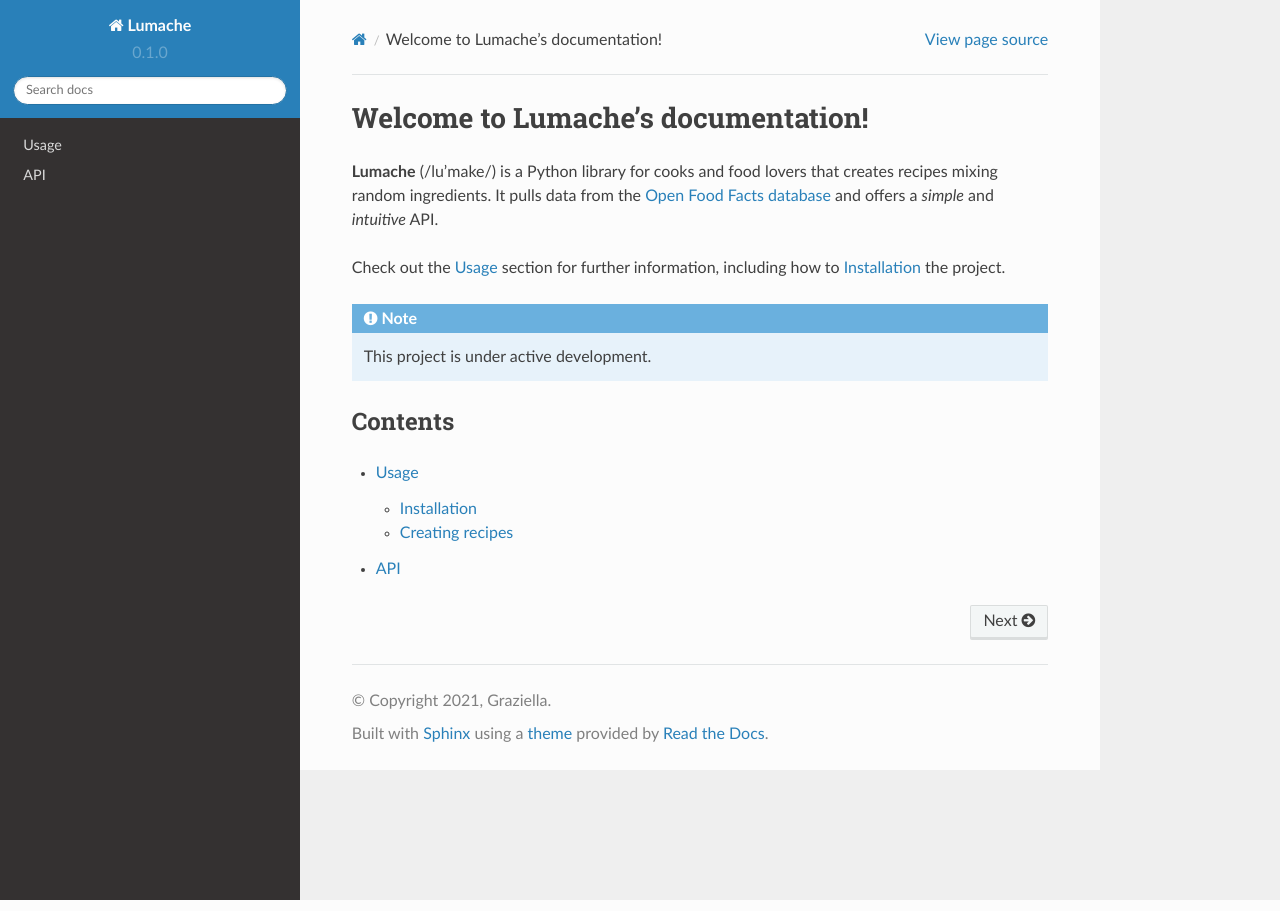
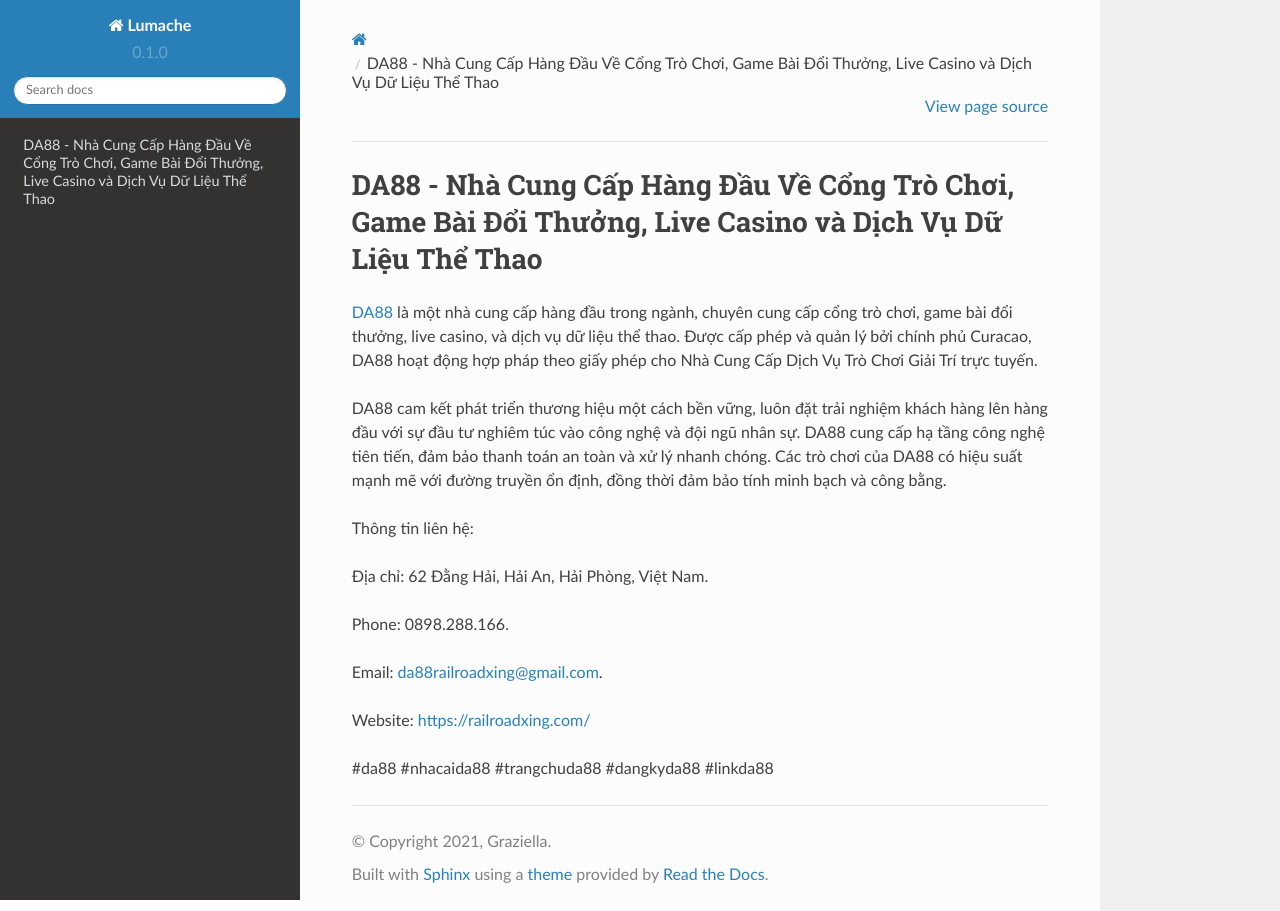
Before and after one commit to vqtranquocthuan424/da88railroadxingcom, a Sphinx documentation site: the page built from docs/source/index.rst, in a window 1280 px wide. Built offline with Sphinx 7.4.7 and the Read the Docs theme 2.0.0, drawn with Linux system fonts in a browser that asks for light colours.

Commit message:
Update index.rst

```diff
--- a/docs/source/index.rst
+++ b/docs/source/index.rst
@@ -1,22 +1,18 @@
-Welcome to Lumache's documentation!
+DA88 - Nhà Cung Cấp Hàng Đầu Về Cổng Trò Chơi, Game Bài Đổi Thưởng, Live Casino và Dịch Vụ Dữ Liệu Thể Thao
 ===================================
 
-**Lumache** (/lu'make/) is a Python library for cooks and food lovers
-that creates recipes mixing random ingredients.
-It pulls data from the `Open Food Facts database <https://world.openfoodfacts.org/>`_
-and offers a *simple* and *intuitive* API.
+`DA88 <https://railroadxing.com/>`_ là một nhà cung cấp hàng đầu trong ngành, chuyên cung cấp cổng trò chơi, game bài đổi thưởng, live casino, và dịch vụ dữ liệu thể thao. Được cấp phép và quản lý bởi chính phủ Curacao, DA88 hoạt động hợp pháp theo giấy phép cho Nhà Cung Cấp Dịch Vụ Trò Chơi Giải Trí trực tuyến.
 
-Check out the :doc:`usage` section for further information, including
-how to :ref:`installation` the project.
+DA88 cam kết phát triển thương hiệu một cách bền vững, luôn đặt trải nghiệm khách hàng lên hàng đầu với sự đầu tư nghiêm túc vào công nghệ và đội ngũ nhân sự. DA88 cung cấp hạ tầng công nghệ tiên tiến, đảm bảo thanh toán an toàn và xử lý nhanh chóng. Các trò chơi của DA88 có hiệu suất mạnh mẽ với đường truyền ổn định, đồng thời đảm bảo tính minh bạch và công bằng.
 
-.. note::
+Thông tin liên hệ:
 
-   This project is under active development.
+Địa chỉ: 62 Đằng Hải, Hải An, Hải Phòng, Việt Nam.
 
-Contents
---------
+Phone: 0898.288.166.
 
-.. toctree::
+Email: da88railroadxing@gmail.com.
 
-   usage
-   api
+Website: https://railroadxing.com/
+
+#da88 #nhacaida88 #trangchuda88 #dangkyda88 #linkda88
```
